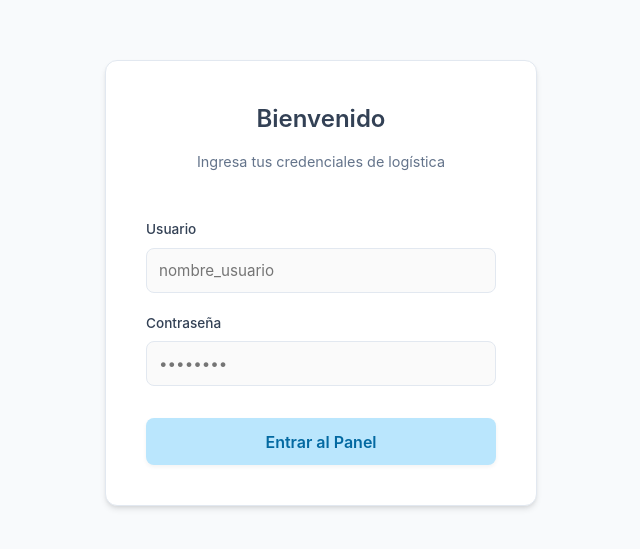
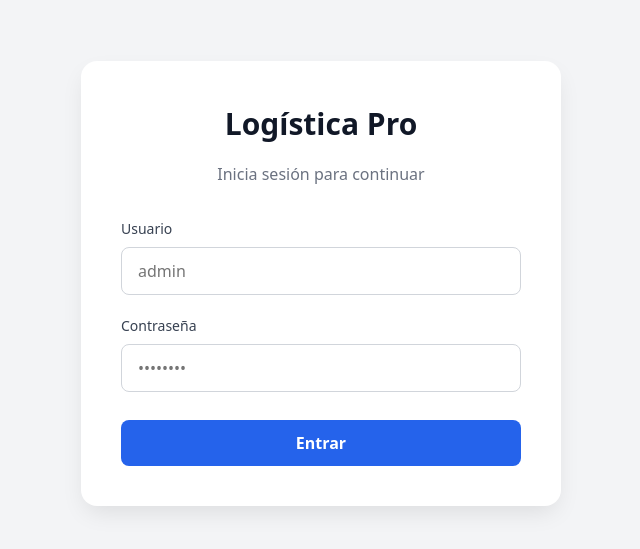
Before and after one commit to julianfrancodev/front-tracker, a React (Vite) app: page /login in a window 1280 px wide. Shown: the part 117-666 px from the top of the page, without its empty margins (319-959 px from the left). Built offline with nearby package versions, Linux system fonts and the light colour scheme.

Commit message:
feat(auth) add basic auth implementation

```diff
--- a/src/App.tsx
+++ b/src/App.tsx
@@ -1,25 +1,41 @@
-import React from 'react';
-import { BrowserRouter, Routes, Route } from 'react-router-dom';
+import { BrowserRouter as Router, Routes, Route } from 'react-router-dom';
 import Login from './pages/Login';
-import Dashboard from './pages/Dashboard';
 import ProtectedRoute from './routes/ProtectedRoute';
 
-const App: React.FC = () => {
+function App() {
   return (
-    <BrowserRouter>
+    <Router>
       <Routes>
+        {/* Public Route */}
         <Route path="/login" element={<Login />} />
+
+        {/* Protected Routes */}
         <Route
           path="/"
           element={
             <ProtectedRoute>
-              <Dashboard />
+              <div style={dashboardContainerStyle}>
+                <h1 style={titleStyle}>Dashboard (Próximamente)</h1>
+                <p>Bienvenido al panel de logística.</p>
+              </div>
             </ProtectedRoute>
           }
         />
       </Routes>
-    </BrowserRouter>
+    </Router>
   );
+}
+
+// Simple styles for the placeholder dashboard
+const dashboardContainerStyle: React.CSSProperties = {
+  padding: '2rem',
+  fontFamily: 'system-ui, sans-serif'
+};
+
+const titleStyle: React.CSSProperties = {
+  fontSize: '2rem',
+  color: '#1f2937',
+  marginBottom: '1rem'
 };
 
 export default App;
--- a/src/pages/Login.tsx
+++ b/src/pages/Login.tsx
@@ -1,138 +1,165 @@
 import React, { useState } from 'react';
 import { useNavigate } from 'react-router-dom';
-import { useAuthStore, type User } from '../store/authStore';
 import api from '../services/api';
-
-interface LoginResponse {
-  token: string;
-  user: User;
-}
+import { useAuthStore } from '../store/authStore';
 
 const Login: React.FC = () => {
-  const [username, setUsername] = useState<string>('');
-  const [password, setPassword] = useState<string>('');
-  const [loading, setLoading] = useState<boolean>(false);
+  const [username, setUsername] = useState('');
+  const [password, setPassword] = useState('');
   const [error, setError] = useState<string | null>(null);
+  const [loading, setLoading] = useState(false);
 
+  const navigate = useNavigate();
   const setAuth = useAuthStore((state) => state.setAuth);
-  const navigate = useNavigate();
 
-  const handleSubmit = async (e: React.FormEvent<HTMLFormElement>) => {
+  const handleSubmit = async (e: React.FormEvent) => {
     e.preventDefault();
+    setError(null);
     setLoading(true);
-    setError(null);
+
     try {
-      const response = await api.post<LoginResponse>('/auth/login', { username, password });
-      setAuth(response.data.token, response.data.user);
+      const response = await api.post('/auth/login', { username, password });
+      const { token, user } = response.data;
+
+      setAuth(token, user);
       navigate('/');
-    } catch (err: unknown) {
-      // Usamos el tipado any temporalmente o intentamos acceder de forma segura:
-      const errorResponse = err as { response?: { data?: { message?: string } } };
-      setError(errorResponse.response?.data?.message || 'Error al iniciar sesión. Verifica tus credenciales.');
+    } catch (err: any) {
+      setError(err.response?.data?.message || 'Error al iniciar sesión. Inténtalo de nuevo.');
     } finally {
       setLoading(false);
     }
   };
 
   return (
-    <div style={{
-      display: 'flex',
-      justifyContent: 'center',
-      alignItems: 'center',
-      height: '100vh',
-      backgroundColor: 'var(--bg-color)',
-    }}>
-      <form onSubmit={handleSubmit} style={{
-        padding: '2.5rem',
-        background: 'var(--card-bg)',
-        borderRadius: 'var(--radius)',
-        boxShadow: 'var(--shadow)',
-        display: 'flex',
-        flexDirection: 'column',
-        width: '350px',
-        border: '1px solid var(--border)'
-      }}>
-        <div style={{ textAlign: 'center', marginBottom: '2rem' }}>
-          <h2 style={{ fontSize: '1.5rem', color: 'var(--text-main)', marginBottom: '0.5rem' }}>Bienvenido</h2>
-          <p style={{ color: 'var(--text-muted)', fontSize: '0.9rem' }}>Ingresa tus credenciales de logística</p>
-        </div>
+    <div style={containerStyle}>
+      <div style={cardStyle}>
+        <h2 style={titleStyle}>Logística Pro</h2>
+        <p style={subtitleStyle}>Inicia sesión para continuar</p>
 
-        {error && (
-          <div style={{
-            color: 'var(--error-text)',
-            marginBottom: '1.5rem',
-            textAlign: 'center',
-            fontSize: '0.85rem',
-            padding: '0.75rem',
-            backgroundColor: 'var(--error-bg)',
-            borderRadius: '8px',
-            border: '1px solid #fecaca'
-          }}>
-            {error}
-          </div>
-        )}
-
-        <div style={{ marginBottom: '1.25rem' }}>
-          <label style={{ display: 'block', marginBottom: '0.5rem', color: 'var(--text-main)', fontSize: '0.85rem', fontWeight: '500' }}>Usuario</label>
+        <form onSubmit={handleSubmit} style={formStyle}>
+          <div style={inputGroupStyle}>
+            <label htmlFor="username" style={labelStyle}>Usuario</label>
             <input
+              id="username"
               type="text"
               value={username}
               onChange={(e) => setUsername(e.target.value)}
+              style={inputStyle}
               required
-            placeholder="nombre_usuario"
-            style={{
-              width: '100%',
-              padding: '0.75rem',
-              borderRadius: '8px',
-              border: '1px solid var(--border)',
-              boxSizing: 'border-box',
-              outline: 'none',
-              fontSize: '0.95rem',
-              backgroundColor: '#fafafa'
-            }}
+              placeholder="admin"
             />
           </div>
 
-        <div style={{ marginBottom: '2rem' }}>
-          <label style={{ display: 'block', marginBottom: '0.5rem', color: 'var(--text-main)', fontSize: '0.85rem', fontWeight: '500' }}>Contraseña</label>
+          <div style={inputGroupStyle}>
+            <label htmlFor="password" style={labelStyle}>Contraseña</label>
             <input
+              id="password"
               type="password"
               value={password}
               onChange={(e) => setPassword(e.target.value)}
+              style={inputStyle}
               required
               placeholder="••••••••"
-            style={{
-              width: '100%',
-              padding: '0.75rem',
-              borderRadius: '8px',
-              border: '1px solid var(--border)',
-              boxSizing: 'border-box',
-              outline: 'none',
-              fontSize: '0.95rem',
-              backgroundColor: '#fafafa'
-            }}
             />
           </div>
+
+          {error && <div style={errorStyle}>{error}</div>}
 
           <button
             type="submit"
             disabled={loading}
             style={{
-            padding: '0.85rem',
-            backgroundColor: loading ? '#e2e8f0' : 'var(--primary)',
-            color: '#0369a1',
-            borderRadius: '8px',
-            cursor: loading ? 'not-allowed' : 'pointer',
-            fontWeight: '600',
-            fontSize: '1rem',
-            boxShadow: '0 2px 4px rgba(0,0,0,0.05)'
+              ...buttonStyle,
+              backgroundColor: loading ? '#ccc' : '#2563eb',
+              cursor: loading ? 'not-allowed' : 'pointer'
             }}
           >
-          {loading ? 'Validando...' : 'Entrar al Panel'}
+            {loading ? 'Cargando...' : 'Entrar'}
           </button>
         </form>
+      </div>
     </div>
   );
 };
 
+// Styles
+const containerStyle: React.CSSProperties = {
+  display: 'flex',
+  justifyContent: 'center',
+  alignItems: 'center',
+  minHeight: '100vh',
+  backgroundColor: '#f3f4f6',
+  fontFamily: 'system-ui, -apple-system, sans-serif'
+};
+
+const cardStyle: React.CSSProperties = {
+  backgroundColor: '#ffffff',
+  padding: '2.5rem',
+  borderRadius: '1rem',
+  boxShadow: '0 10px 25px -5px rgba(0, 0, 0, 0.1)',
+  width: '100%',
+  maxWidth: '400px'
+};
+
+const titleStyle: React.CSSProperties = {
+  fontSize: '1.875rem',
+  fontWeight: 'bold',
+  color: '#111827',
+  textAlign: 'center',
+  marginBottom: '0.5rem'
+};
+
+const subtitleStyle: React.CSSProperties = {
+  color: '#6b7280',
+  textAlign: 'center',
+  marginBottom: '2rem'
+};
+
+const formStyle: React.CSSProperties = {
+  display: 'flex',
+  flexDirection: 'column',
+  gap: '1.25rem'
+};
+
+const inputGroupStyle: React.CSSProperties = {
+  display: 'flex',
+  flexDirection: 'column',
+  gap: '0.5rem'
+};
+
+const labelStyle: React.CSSProperties = {
+  fontSize: '0.875rem',
+  fontWeight: '500',
+  color: '#374151'
+};
+
+const inputStyle: React.CSSProperties = {
+  padding: '0.75rem 1rem',
+  borderRadius: '0.5rem',
+  border: '1px solid #d1d5db',
+  fontSize: '1rem',
+  outline: 'none',
+  transition: 'border-color 0.2s'
+};
+
+const buttonStyle: React.CSSProperties = {
+  padding: '0.75rem',
+  borderRadius: '0.5rem',
+  border: 'none',
+  color: 'white',
+  fontSize: '1rem',
+  fontWeight: '600',
+  transition: 'background-color 0.2s',
+  marginTop: '0.5rem'
+};
+
+const errorStyle: React.CSSProperties = {
+  color: '#dc2626',
+  fontSize: '0.875rem',
+  textAlign: 'center',
+  backgroundColor: '#fee2e2',
+  padding: '0.5rem',
+  borderRadius: '0.375rem'
+};
+
 export default Login;
--- a/src/services/api.ts
+++ b/src/services/api.ts
@@ -1,29 +1,28 @@
-import axios, { type AxiosError, type InternalAxiosRequestConfig, type AxiosResponse } from 'axios';
+import axios from 'axios';
 import { useAuthStore } from '../store/authStore';
 
 const api = axios.create({
   baseURL: 'http://localhost:3000/api',
 });
 
+// Request Interceptor: Add Authorization header
 api.interceptors.request.use(
-  (config: InternalAxiosRequestConfig) => {
+  (config) => {
     const token = useAuthStore.getState().token;
-    if (token && config.headers) {
+    if (token) {
       config.headers.Authorization = `Bearer ${token}`;
     }
     return config;
   },
-  (error: AxiosError) => {
-    return Promise.reject(error);
-  }
+  (error) => Promise.reject(error)
 );
 
+// Response Interceptor: Handle 401 Unauthorized
 api.interceptors.response.use(
-  (response: AxiosResponse) => response,
-  (error: AxiosError) => {
+  (response) => response,
+  (error) => {
     if (error.response?.status === 401) {
       useAuthStore.getState().logout();
-      window.location.href = '/login';
     }
     return Promise.reject(error);
   }
--- a/src/store/authStore.ts
+++ b/src/store/authStore.ts
@@ -1,29 +1,25 @@
 import { create } from 'zustand';
-
-export interface User {
-  id: string;
-  username: string;
-  role: string;
-}
-
-export interface AuthState {
-  token: string | null;
-  user: User | null;
-  setAuth: (token: string, user: User) => void;
-  logout: () => void;
-}
-
-const initialToken = localStorage.getItem('token');
+import { AuthState } from '../interfaces/auth.interface';
 
 export const useAuthStore = create<AuthState>((set) => ({
-  token: initialToken,
-  user: null,
-  setAuth: (token: string, user: User) => {
+  token: localStorage.getItem('token'),
+  user: (() => {
+    const savedUser = localStorage.getItem('user');
+    try {
+      return savedUser ? JSON.parse(savedUser) : null;
+    } catch {
+      return null;
+    }
+  })(),
+  setAuth: (token, user) => {
     localStorage.setItem('token', token);
+    localStorage.setItem('user', JSON.stringify(user));
     set({ token, user });
   },
   logout: () => {
     localStorage.removeItem('token');
+    localStorage.removeItem('user');
     set({ token: null, user: null });
+    window.location.href = '/login';
   },
 }));
```
Also changed, not shown: src/interfaces/auth.interface.ts (added, +12 -0 lines). Lines whose indentation alone changed are shown as unchanged.
